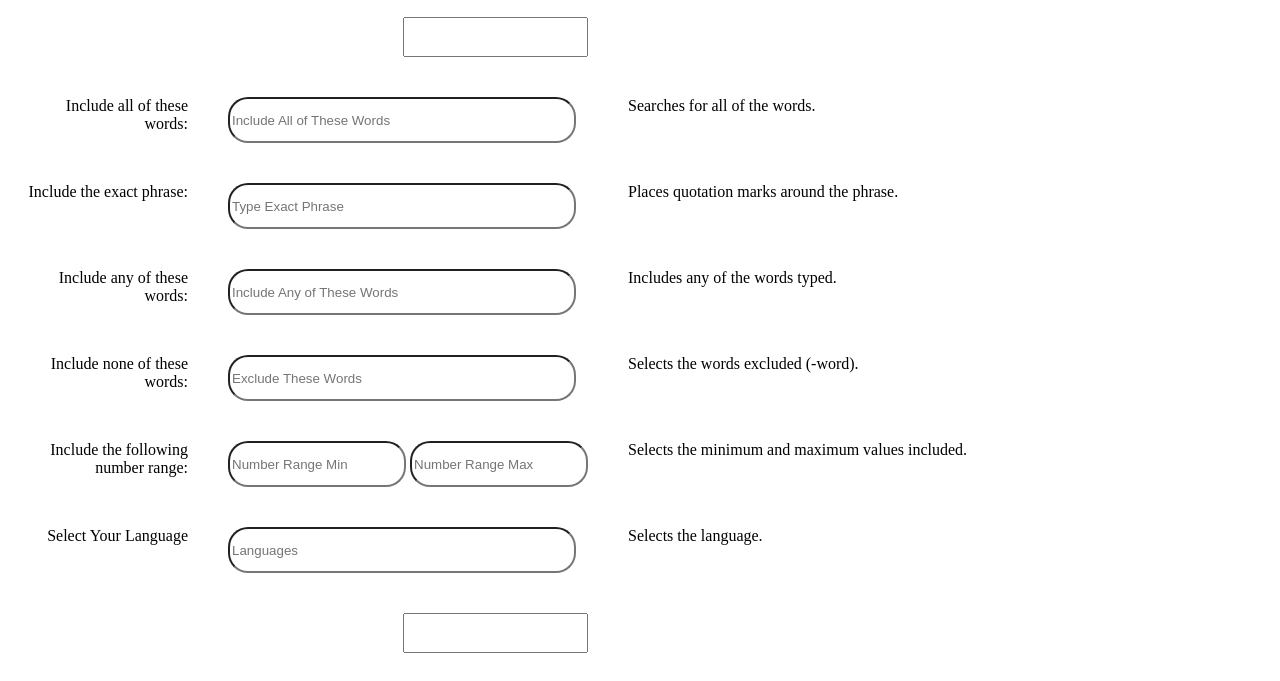
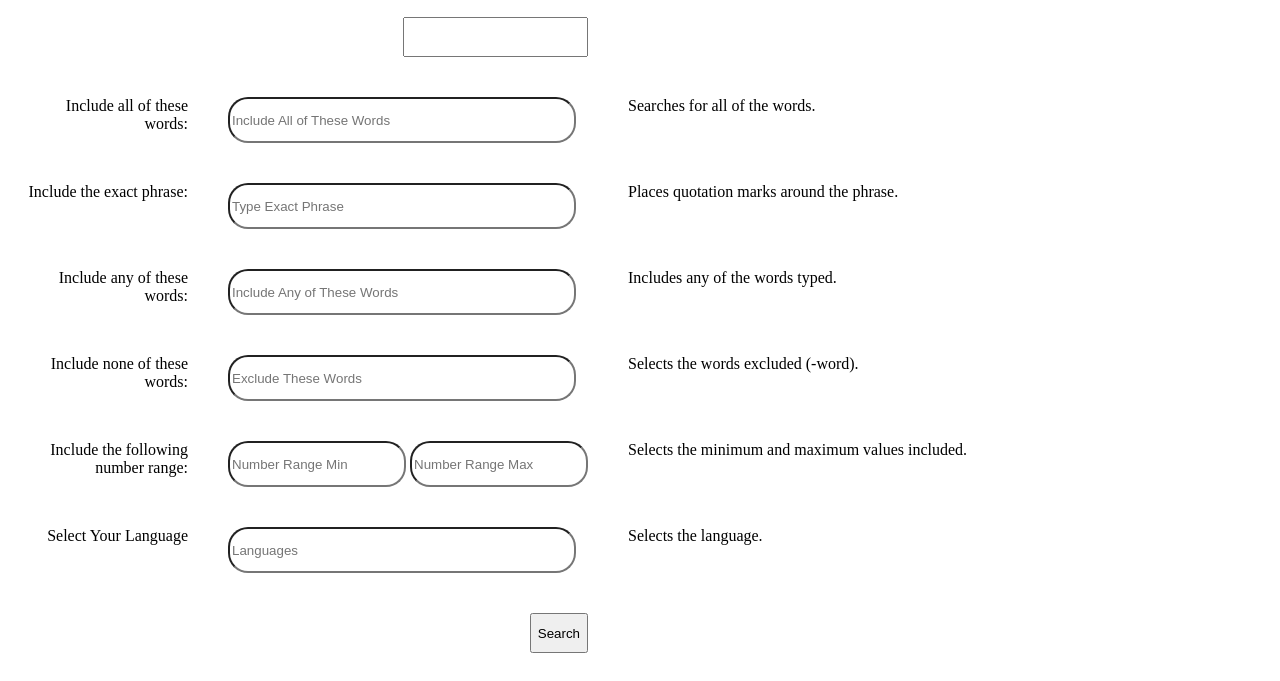
Before and after one commit to w-dorsey/CS50W_Proj_0_Google, a plain HTML site: page adv_search.html in a window 1280 px wide. Shown: the part 278-959 px from the top of the page. Drawn offline with Linux system fonts and the light colour scheme.

Commit message:
Changed submit buttons in image and advanced search.

```diff
--- a/adv_search.html
+++ b/adv_search.html
@@ -125,7 +125,7 @@
             <div class="grid-advanced">
                 <div class="grid-item"></div>
                 <div class="grid-item-right">
-                    <input class="search_button" type="Search">
+                    <input class="search_button" type="submit" value="Search">
                 </div>
             </div>
 
```
Also changed, not shown: img_search.html (+1 -3 lines), index.html (+0 -7 lines), Celebrating-james-baldwin.jpg (deleted).
